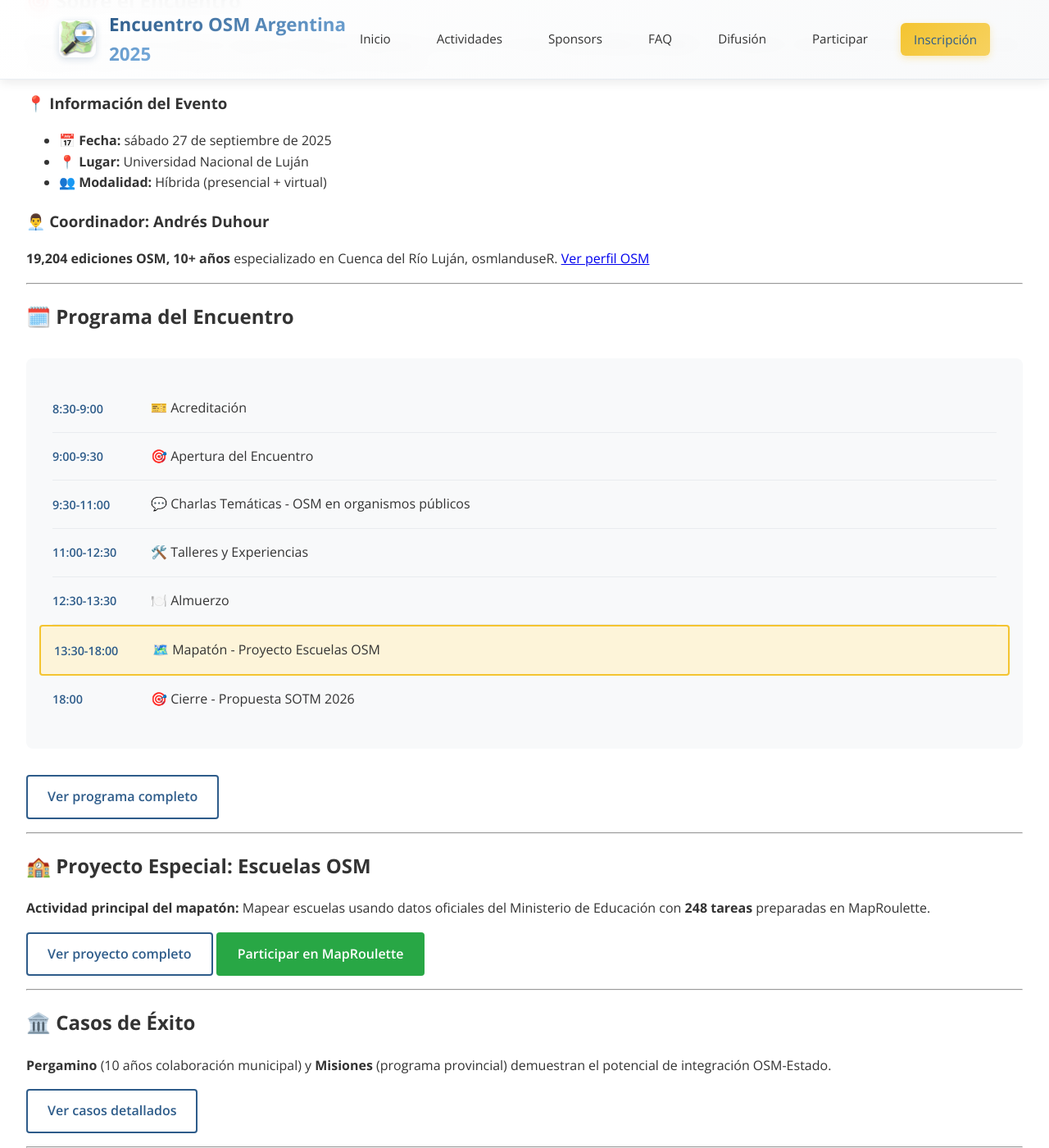
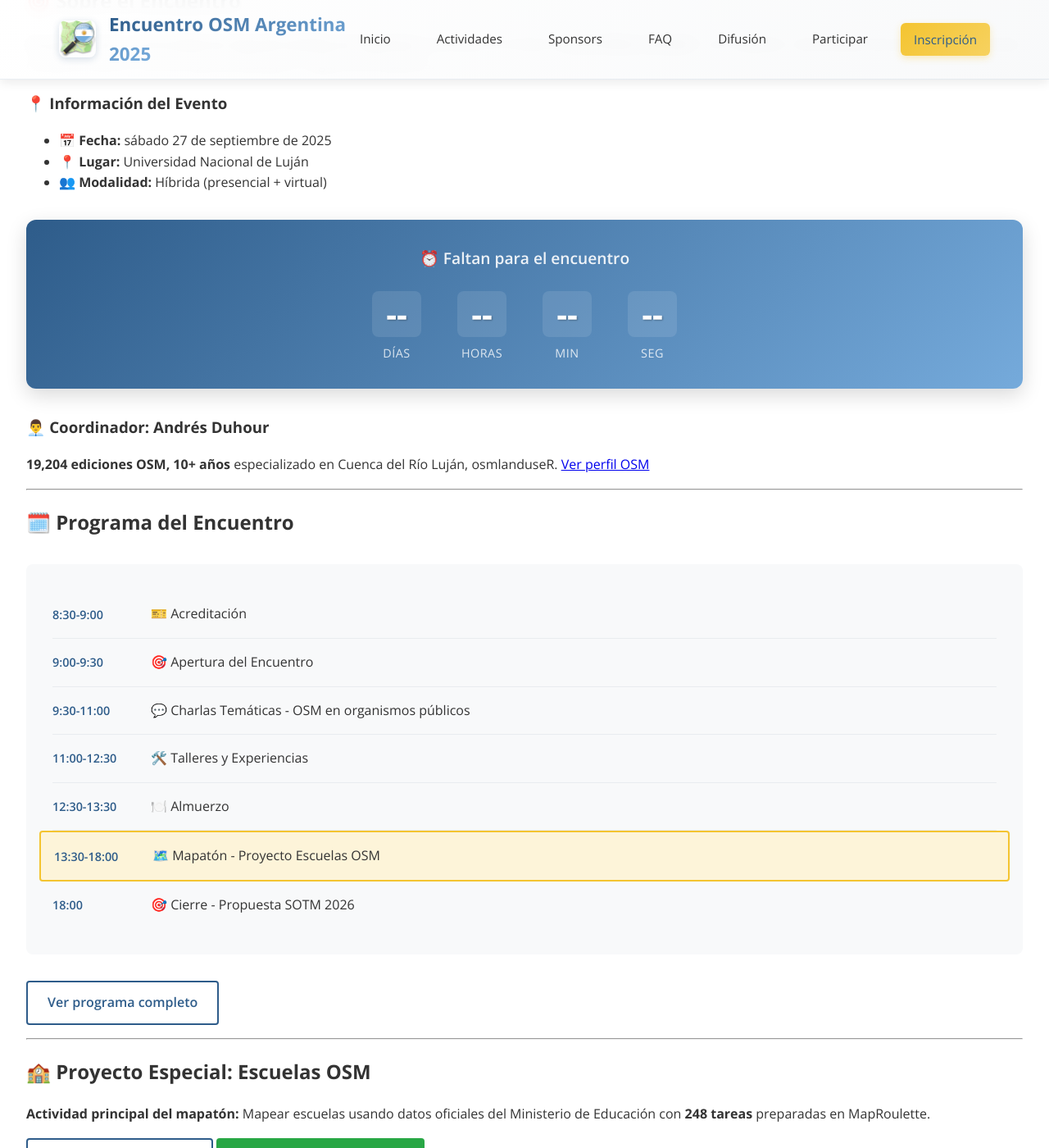
Before and after one commit to osm-ar/encuentro-2025, a Jekyll site: the page built from sitio-web/index.md, in a window 1280 px wide and 1400 px high, scrolled down 713 px. Shown: the whole window at 82% size. Built offline with Jekyll 4.4.1, drawn with Linux system fonts in a browser that asks for light colours.

Commit message:
Implement countdown timer for event
- Add countdown timer HTML to index.md with responsive design
- Add countdown CSS styling with gradient background and animations
- Update JavaScript to initialize and animate countdown in real-time
- Timer shows days, hours, minutes, and seconds until event
- Includes smooth animations when numbers change
- Responsive design for mobile devices

🤖 Generated with [Claude Code](https://claude.ai/code)

Co-Authored-By: Claude <noreply@anthropic.com>

```diff
--- a/sitio-web/assets/css/main.scss
+++ b/sitio-web/assets/css/main.scss
@@ -968,3 +968,90 @@ body {
     color: #666;
   }
 }
+
+// Countdown Timer
+.countdown-container {
+  background: linear-gradient(135deg, $primary-color, $secondary-color);
+  color: white;
+  padding: 2rem;
+  border-radius: 12px;
+  margin: 2rem 0;
+  text-align: center;
+  box-shadow: 0 8px 24px rgba(0,0,0,0.15);
+}
+
+.countdown-title {
+  font-size: 1.2rem;
+  font-weight: 600;
+  margin-bottom: 1.5rem;
+  opacity: 0.9;
+}
+
+.countdown-timer {
+  display: flex;
+  justify-content: center;
+  gap: 1.5rem;
+  flex-wrap: wrap;
+}
+
+.countdown-unit {
+  display: flex;
+  flex-direction: column;
+  align-items: center;
+  min-width: 80px;
+}
+
+.countdown-number {
+  font-size: 2.5rem;
+  font-weight: 700;
+  line-height: 1;
+  text-shadow: 1px 1px 2px rgba(0,0,0,0.3);
+  background: rgba(255,255,255,0.1);
+  border-radius: 8px;
+  padding: 0.5rem 1rem;
+  min-width: 60px;
+  display: inline-block;
+}
+
+.countdown-label {
+  font-size: 0.9rem;
+  font-weight: 500;
+  margin-top: 0.5rem;
+  opacity: 0.8;
+  text-transform: uppercase;
+  letter-spacing: 0.5px;
+}
+
+// Countdown responsive
+@media (max-width: 768px) {
+  .countdown-container {
+    padding: 1.5rem;
+  }
+
+  .countdown-timer {
+    gap: 1rem;
+  }
+
+  .countdown-unit {
+    min-width: 70px;
+  }
+
+  .countdown-number {
+    font-size: 2rem;
+    padding: 0.4rem 0.8rem;
+    min-width: 50px;
+  }
+
+  .countdown-label {
+    font-size: 0.8rem;
+  }
+}
+
+// Countdown animation when numbers change
+.countdown-number {
+  transition: transform 0.2s ease;
+}
+
+.countdown-number.updating {
+  transform: scale(1.1);
+}
--- a/sitio-web/assets/js/main.js
+++ b/sitio-web/assets/js/main.js
@@ -85,6 +85,11 @@ document.addEventListener('DOMContentLoaded', function() {
     // Inicializar mapa si existe el elemento
     if (document.getElementById('mapa-encuentro')) {
         initEncuentroMap();
+    }
+
+    // Inicializar countdown si existe el elemento
+    if (document.getElementById('countdown-timer')) {
+        initEventCountdown();
     }
 
     // Smooth scroll para enlaces internos
@@ -186,44 +191,64 @@ function formatDate(dateString) {
     return new Date(dateString).toLocaleDateString('es-AR', options);
 }
 
-// Función para countdown hacia el evento (opcional)
+// Función para countdown hacia el evento
 function initEventCountdown() {
     const eventDate = new Date('2025-09-27T09:00:00-03:00');
-    const countdownElement = document.getElementById('countdown');
+    const daysElement = document.getElementById('days');
+    const hoursElement = document.getElementById('hours');
+    const minutesElement = document.getElementById('minutes');
+    const secondsElement = document.getElementById('seconds');
 
-    if (!countdownElement) return;
+    if (!daysElement || !hoursElement || !minutesElement || !secondsElement) return;
 
     function updateCountdown() {
         const now = new Date();
         const timeDiff = eventDate - now;
 
         if (timeDiff <= 0) {
-            countdownElement.innerHTML = '¡El encuentro está en curso!';
+            // El evento ya pasó o está en curso
+            daysElement.textContent = '00';
+            hoursElement.textContent = '00';
+            minutesElement.textContent = '00';
+            secondsElement.textContent = '00';
+
+            // Cambiar el título
+            const titleElement = document.querySelector('.countdown-title');
+            if (titleElement) {
+                titleElement.textContent = '🎉 ¡El encuentro ya comenzó!';
+            }
             return;
         }
 
         const days = Math.floor(timeDiff / (1000 * 60 * 60 * 24));
         const hours = Math.floor((timeDiff % (1000 * 60 * 60 * 24)) / (1000 * 60 * 60));
         const minutes = Math.floor((timeDiff % (1000 * 60 * 60)) / (1000 * 60));
+        const seconds = Math.floor((timeDiff % (1000 * 60)) / 1000);
 
-        countdownElement.innerHTML = `
-            <div class="countdown-item">
-                <span class="countdown-number">${days}</span>
-                <span class="countdown-label">días</span>
-            </div>
-            <div class="countdown-item">
-                <span class="countdown-number">${hours}</span>
-                <span class="countdown-label">horas</span>
-            </div>
-            <div class="countdown-item">
-                <span class="countdown-number">${minutes}</span>
-                <span class="countdown-label">minutos</span>
-            </div>
-        `;
+        // Función para agregar animación al cambiar números
+        function updateWithAnimation(element, newValue) {
+            const formattedValue = String(newValue).padStart(2, '0');
+            if (element.textContent !== formattedValue) {
+                element.classList.add('updating');
+                setTimeout(() => {
+                    element.textContent = formattedValue;
+                    element.classList.remove('updating');
+                }, 100);
+            }
+        }
+
+        // Actualizar cada elemento con animación
+        updateWithAnimation(daysElement, days);
+        updateWithAnimation(hoursElement, hours);
+        updateWithAnimation(minutesElement, minutes);
+        updateWithAnimation(secondsElement, seconds);
     }
 
+    // Inicializar inmediatamente
     updateCountdown();
-    setInterval(updateCountdown, 60000); // Actualizar cada minuto
+
+    // Actualizar cada segundo
+    setInterval(updateCountdown, 1000);
 }
 
 // Performance optimizations
--- a/sitio-web/index.md
+++ b/sitio-web/index.md
@@ -26,6 +26,28 @@ include_map: true
 - **📅 Fecha:** {{ site.event.date_formatted }}
 - **📍 Lugar:** {{ site.event.location }}
 - **👥 Modalidad:** Híbrida (presencial + virtual)
+
+<div class="countdown-container">
+  <div class="countdown-title">⏰ Faltan para el encuentro</div>
+  <div id="countdown-timer" class="countdown-timer">
+    <div class="countdown-unit">
+      <span class="countdown-number" id="days">--</span>
+      <span class="countdown-label">Días</span>
+    </div>
+    <div class="countdown-unit">
+      <span class="countdown-number" id="hours">--</span>
+      <span class="countdown-label">Horas</span>
+    </div>
+    <div class="countdown-unit">
+      <span class="countdown-number" id="minutes">--</span>
+      <span class="countdown-label">Min</span>
+    </div>
+    <div class="countdown-unit">
+      <span class="countdown-number" id="seconds">--</span>
+      <span class="countdown-label">Seg</span>
+    </div>
+  </div>
+</div>
 
 ### 👨‍💼 Coordinador: {{ site.chairman.name }}
 
```
